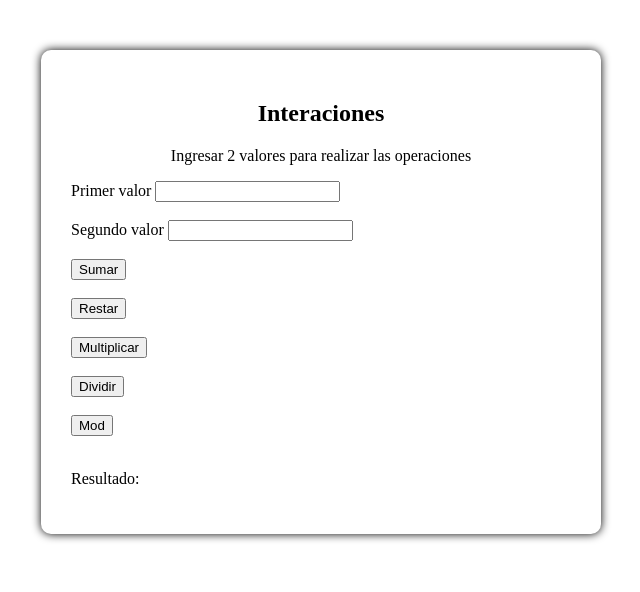
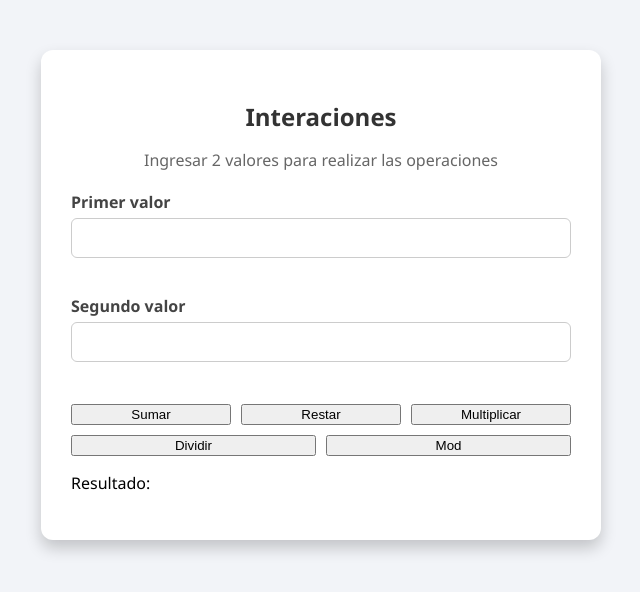
Before and after one commit to Marcwos/Iteraciones5, a plain HTML site: page index.html in a window 1280 px wide. Shown: the whole page, without its empty margins (319-959 px from the left). Drawn offline with Linux system fonts and the light colour scheme.

Commit message:
Se mejoro diseno y se creo div para los button

```diff
--- a/css/style.css
+++ b/css/style.css
@@ -1,16 +1,67 @@
+body {
+    font-family: 'Segoe UI', Tahoma, Geneva, Verdana, sans-serif;
+    background: #f2f4f8;
+    margin: 0;
+    padding: 0;
+}
+
 .contenedor {
     max-width: 500px;
     margin: 50px auto;
-    background-color: white;
+    background-color: #fff;
     padding: 30px;
-    border-radius: 10px;
-    box-shadow: 0 0 10px rgba(0, 0, 0, 1);
+    border-radius: 12px;
+    box-shadow: 0 8px 16px rgba(0, 0, 0, 0.2);
 }
 
 .subtitulo {
     text-align: center;
+    font-size: 24px;
+    margin-bottom: 10px;
+    color: #333;
 }
 
 .texto {
     text-align: center;
+    font-size: 16px;
+    margin-bottom: 20px;
+    color: #666;
 }
+
+label {
+    display: block;
+    margin-top: 15px;
+    font-weight: 600;
+    color: #444;
+}
+
+input[type="number"] {
+    width: 100%;
+    padding: 10px;
+    font-size: 16px;
+    border: 1px solid #ccc;
+    border-radius: 6px;
+    margin-top: 5px;
+    box-sizing: border-box;
+}
+
+#resultado {
+    font-weight: bold;
+    color: #222;
+    display: inline-block;
+    margin-top: 10px;
+    font-size: 18px;
+}
+
+.botones {
+    display: flex;
+    flex-wrap: wrap;
+    gap: 10px;
+    justify-content: center;
+    margin-top: 20px;
+}
+
+.botones button {
+    flex: 1 1 30%;
+    min-width: 100px;
+}
--- a/index.html
+++ b/index.html
@@ -17,11 +17,13 @@
         <label for="numero2">Segundo valor</label>
         <input type="number" name="numero2" id="numero2"><br><br>
 
-        <button onclick="calcular('sumar')">Sumar</button><br><br>
-        <button onclick="calcular('restar')">Restar</button><br><br>
-        <button onclick="calcular('multiplicar')">Multiplicar</button><br><br>
-        <button onclick="calcular('dividir')">Dividir</button><br><br>
-        <button onclick="calcular('mod')">Mod</button><br><br>
+        <div class="botones">
+            <button onclick="calcular('sumar')">Sumar</button>
+            <button onclick="calcular('restar')">Restar</button>
+            <button onclick="calcular('multiplicar')">Multiplicar</button>
+            <button onclick="calcular('dividir')">Dividir</button>
+            <button onclick="calcular('mod')">Mod</button>
+        </div>
 
         <p>Resultado: <span id="resultado"></span></p>
 
```
